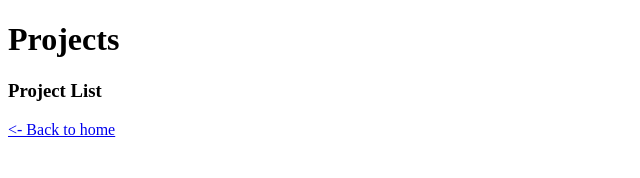
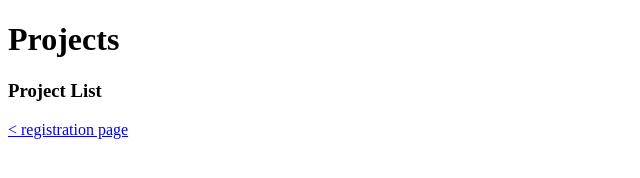
Before and after one commit to yugeshwar12345/12345, a website: page http-server/project.html in a window 1280 px wide. Shown: the full height of the page, 0-640 px from the left. Drawn offline with Linux system fonts and the light colour scheme.

Commit message:
Update project.html

```diff
--- a/http-server/project.html
+++ b/http-server/project.html
@@ -8,6 +8,6 @@
 <body>
    <h1>Projects</h1>
    <h3>Project List</h3>
-   <a href="/">&lt;- Back to home</a>
+   <a href="./registration">&lt; registration page</a>
 </body>
 </html>
```
